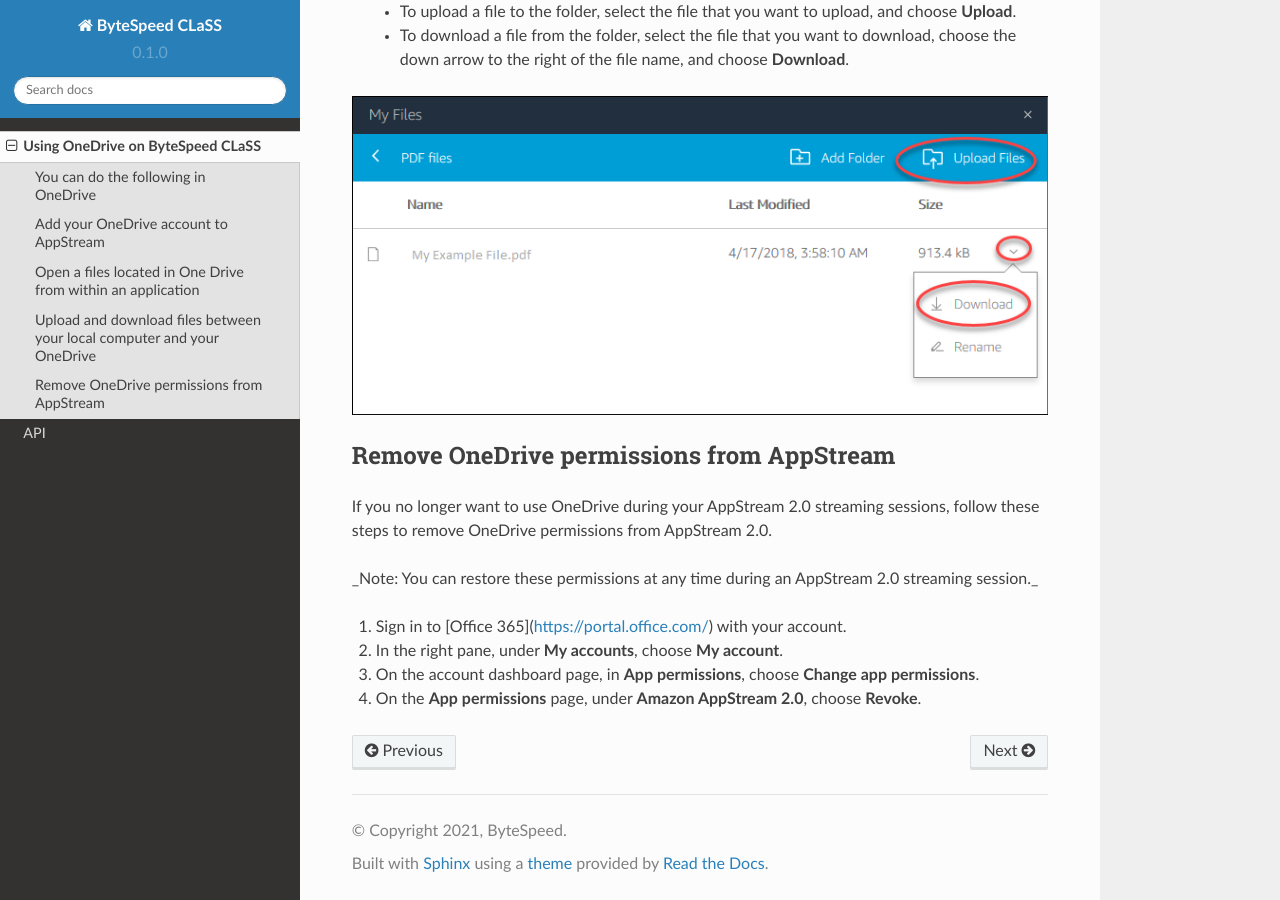
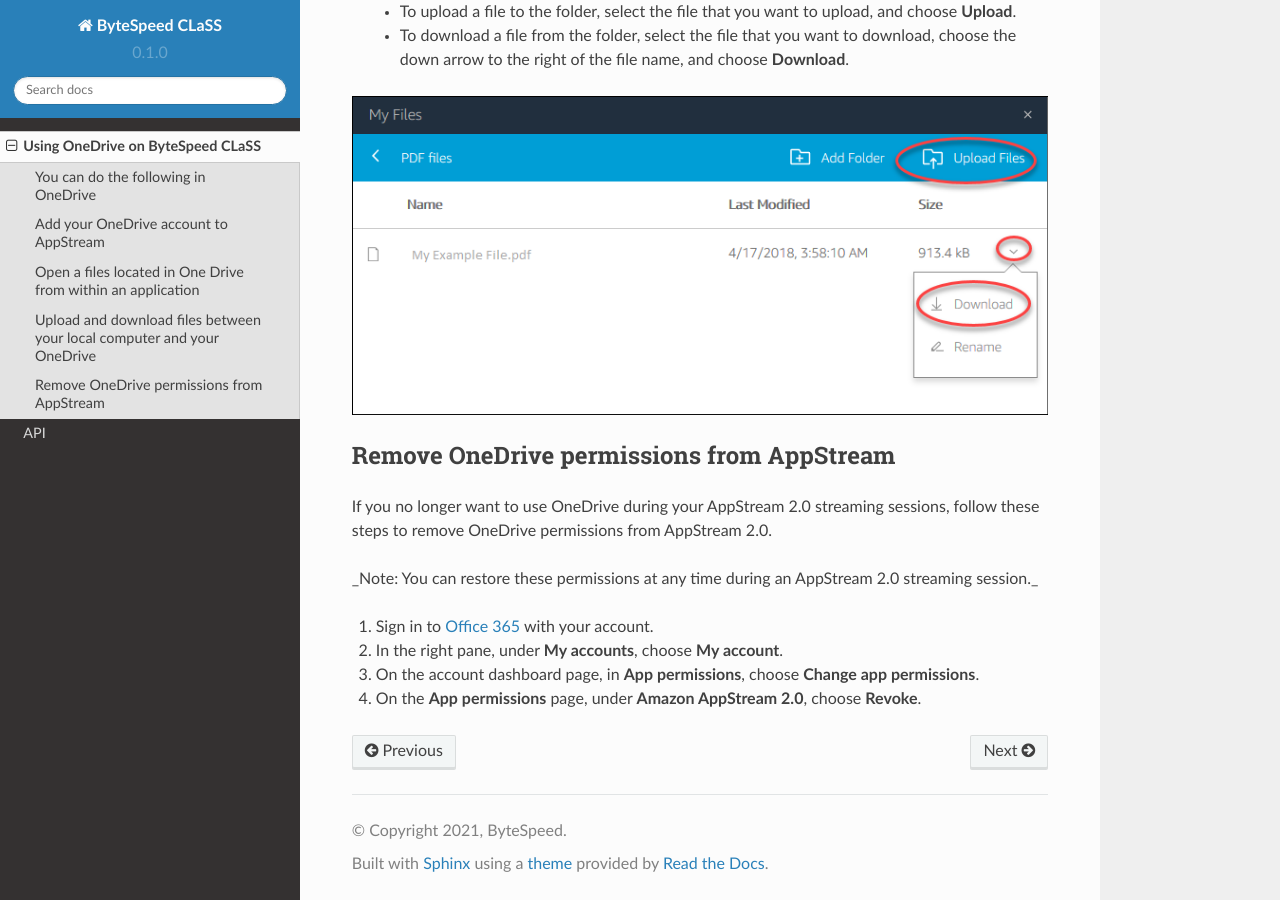
Before and after one commit to bytespeed/CLaaS-Documentation, a Sphinx documentation site: the page built from docs/onedrive.rst, in a window 1280 px wide and 900 px high, scrolled down 3074 px. Built offline with Sphinx 7.4.7 and the Read the Docs theme 2.0.0, drawn with Linux system fonts in a browser that asks for light colours.

Commit message:
Update onedrive.rst

```diff
--- a/docs/onedrive.rst
+++ b/docs/onedrive.rst
@@ -80,7 +80,7 @@
 
 _Note: You can restore these permissions at any time during an AppStream 2.0 streaming session._
 
-1. Sign in to [Office 365](https://portal.office.com/) with your account.
+1. Sign in to `Office 365 <https://portal.office.com/>`_ with your account.
 
 2. In the right pane, under **My accounts**, choose **My account**.
 
```
